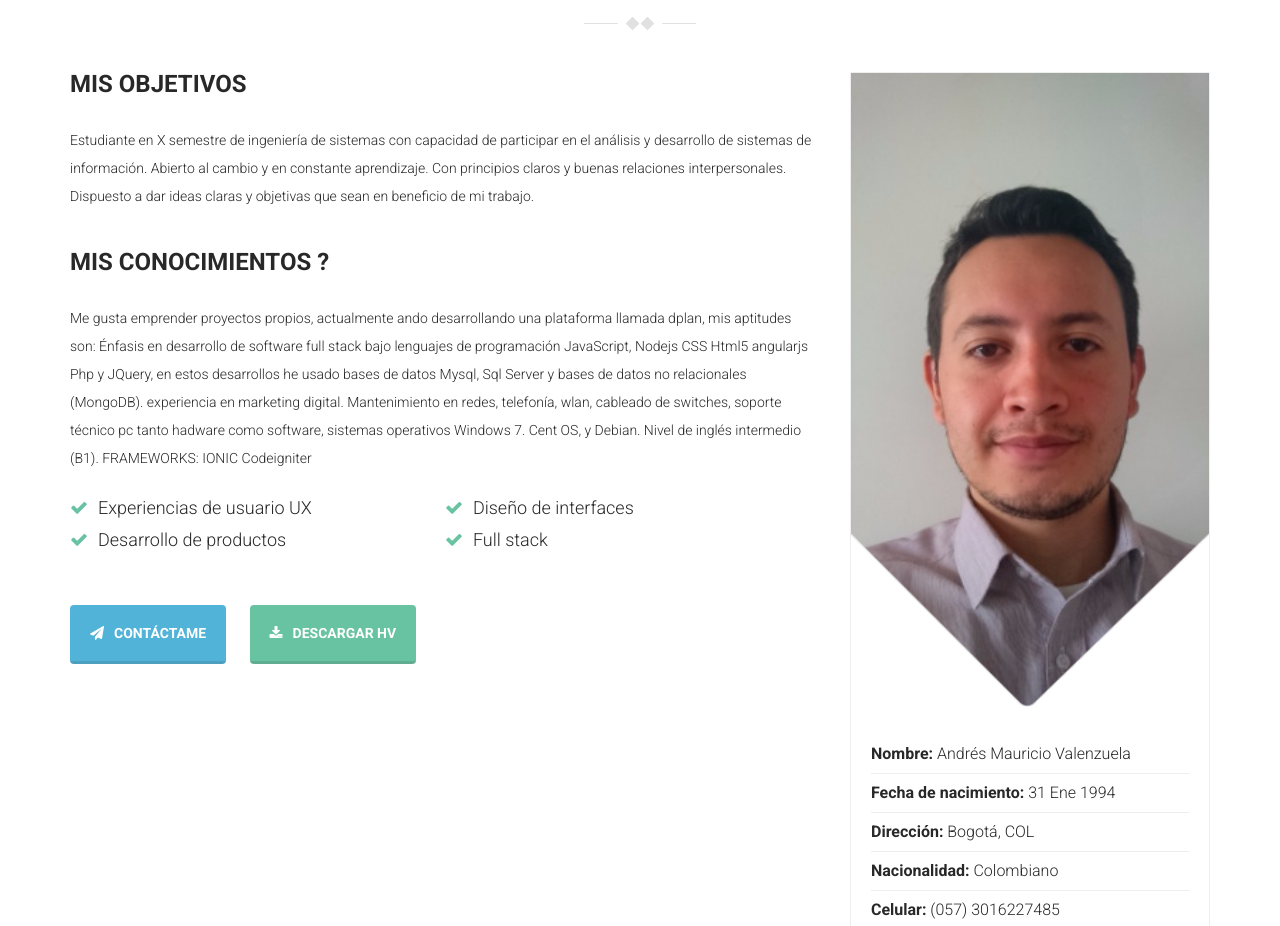
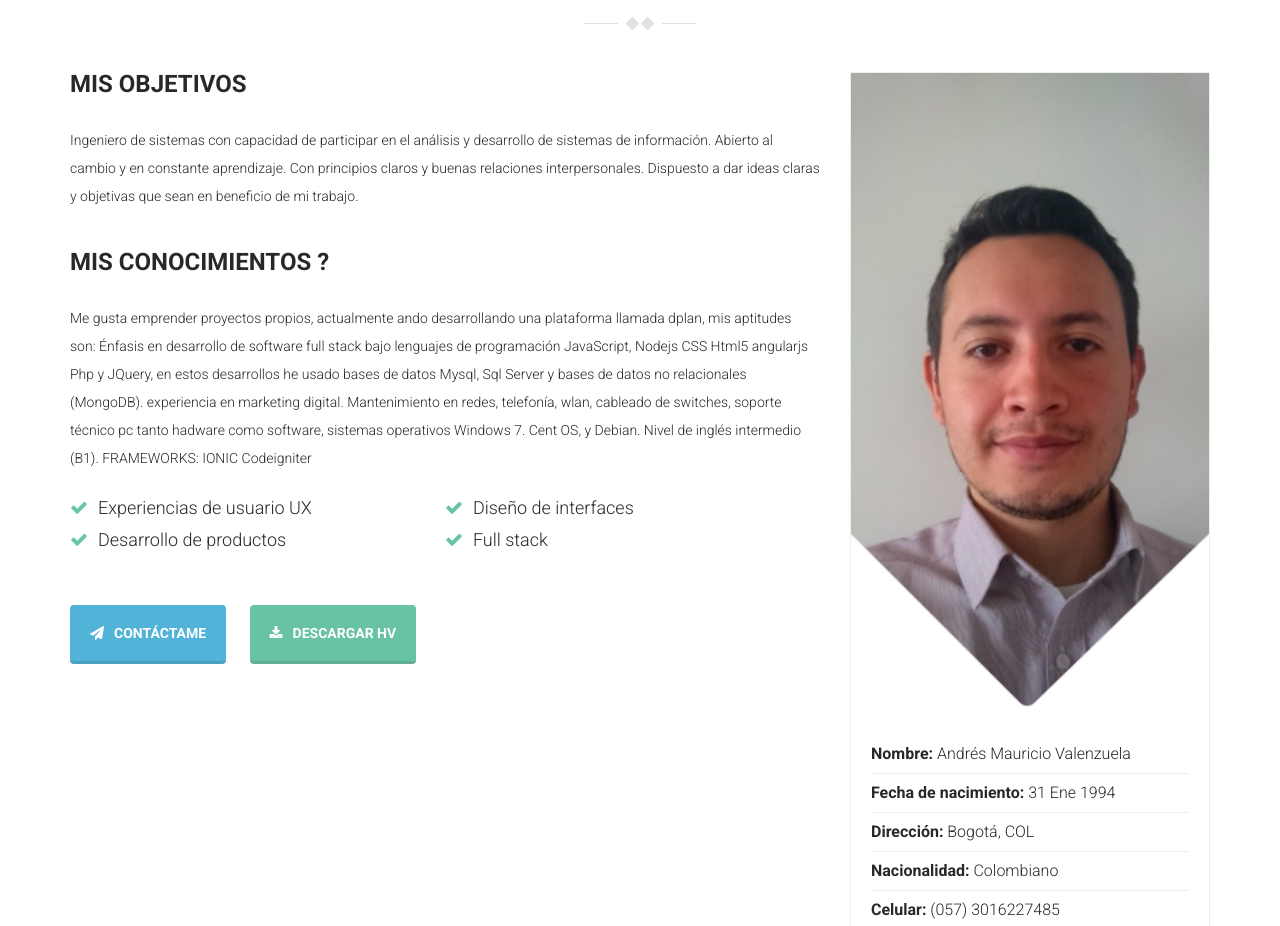
Before and after one commit to andres7764/andresValenzuela, a plain HTML site: page index.html in a window 1280 px wide. Shown: the part 1040-1966 px from the top of the page. Drawn offline with Linux system fonts and the light colour scheme.

Commit message:
Update info of studies

```diff
--- a/index.html
+++ b/index.html
@@ -127,7 +127,7 @@
           <div class="col-md-8 col-md-pull-4">
             <div class="short-info wow fadeInUp">
               <h3>Mis Objetivos</h3>
-              <p>Estudiante en X semestre de ingeniería de sistemas con capacidad de participar en el análisis y desarrollo de sistemas de información. Abierto al cambio y en constante aprendizaje. Con principios claros y buenas relaciones interpersonales. Dispuesto a dar  ideas claras y objetivas que sean en beneficio de mi trabajo.</p>
+              <p>Ingeniero de sistemas con capacidad de participar en el análisis y desarrollo de sistemas de información. Abierto al cambio y en constante aprendizaje. Con principios claros y buenas relaciones interpersonales. Dispuesto a dar  ideas claras y objetivas que sean en beneficio de mi trabajo.</p>
             </div>
 
             <div class="short-info wow fadeInUp">
```
